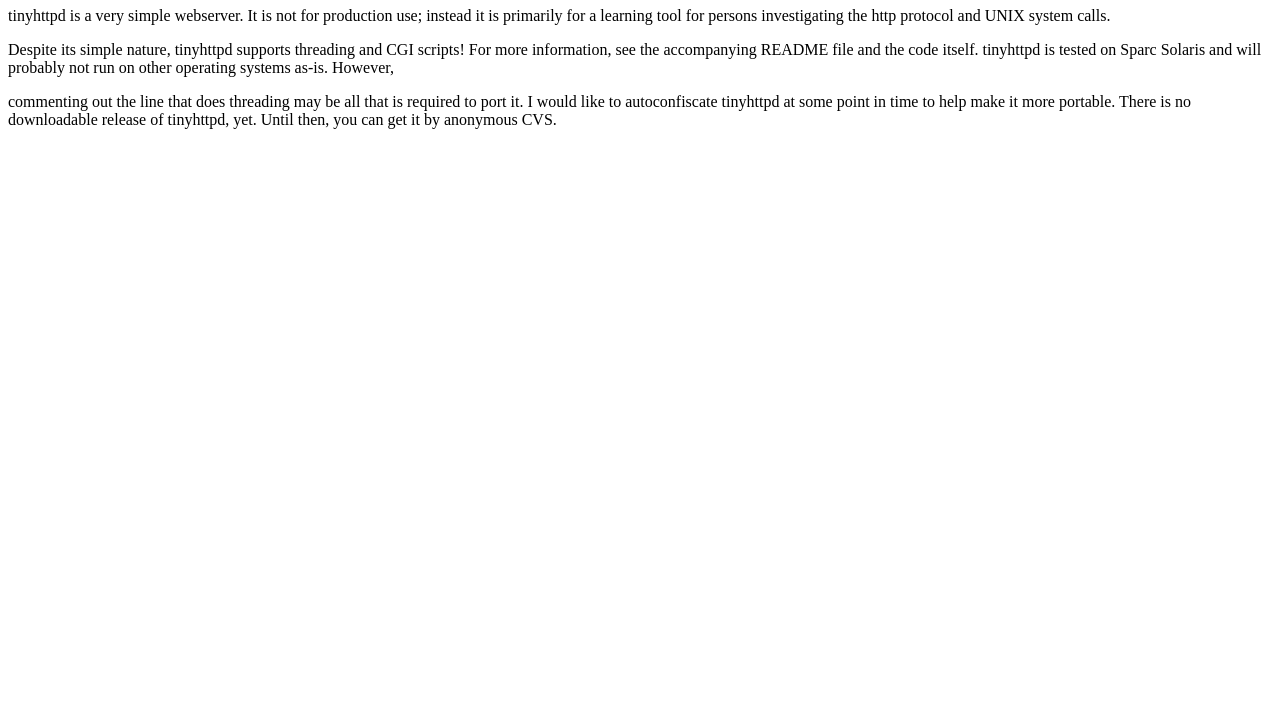
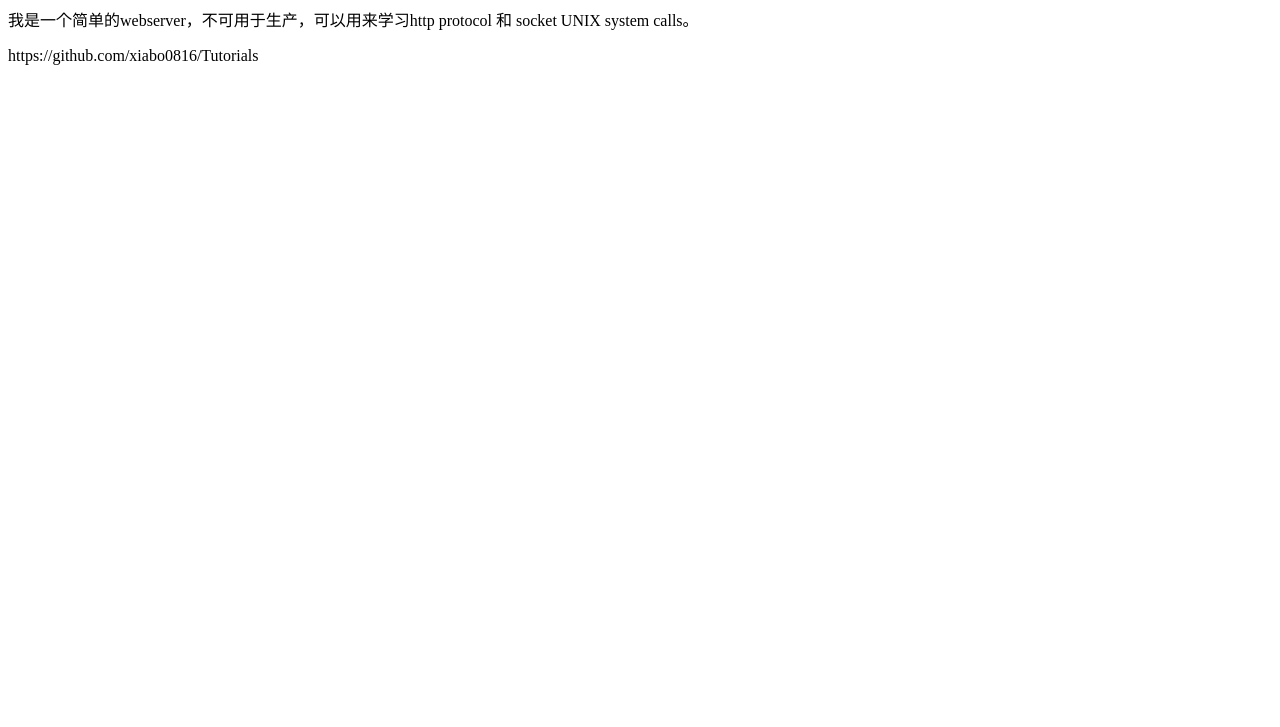
Before and after one commit to xiabo0816/Tutorials, a plain HTML site: page http-server/www/index.html in a window 1280 px wide. Shown: the part 73-800 px from the top of the page. Drawn offline with Linux system fonts and the light colour scheme.

Commit message:
fix http-server

```diff
--- a/http-server/www/index.html
+++ b/http-server/www/index.html
@@ -2,16 +2,14 @@
 <html>
 
 <head>
+    <meta http-equiv="Content-Type" content="text/html;charset=utf-8">
     <title>http-server.c/index.html</title>
 </head>
 
 <body>
     <h1>http-server.c/index.html</h1>
-    <p>tinyhttpd is a very simple webserver. It is not for production use; instead it is primarily for a learning tool for persons investigating the http protocol and UNIX system calls.</p>
-    <p>Despite its simple nature, tinyhttpd supports threading and CGI scripts! For more information, see the accompanying README file and the code itself. tinyhttpd is tested on Sparc Solaris and will probably not run on other operating systems as-is. However,</p>
-    <p>commenting out the line that does threading may be all that is required to port it. I would like to autoconfiscate tinyhttpd at some point in time to help make it more portable. There is no downloadable release of tinyhttpd, yet. Until then, you can
-        get it by anonymous CVS.
-    </p>
+    <p>我是一个简单的webserver，不可用于生产，可以用来学习http protocol 和 socket UNIX system calls。</p>
+    <footer>https://github.com/xiabo0816/Tutorials</footer>
 </body>
 
 </html>
```
